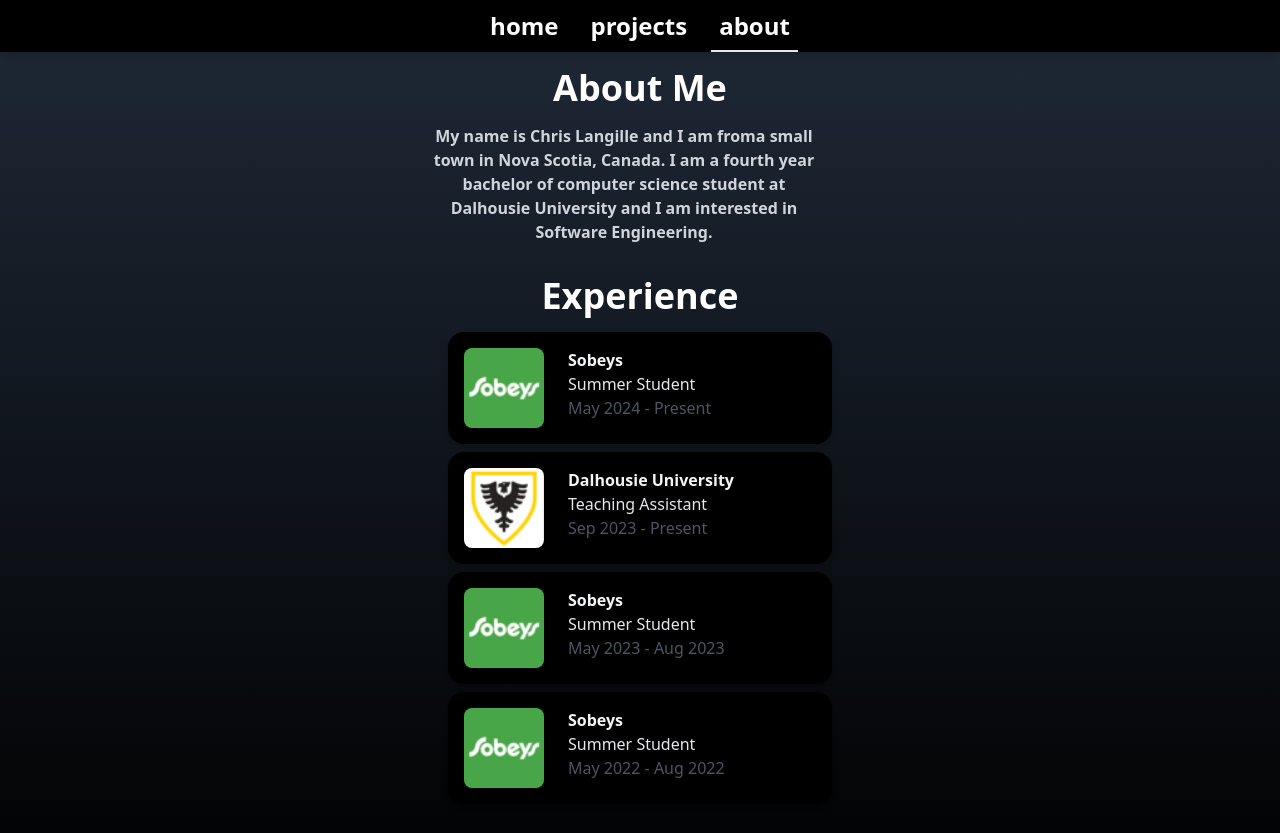
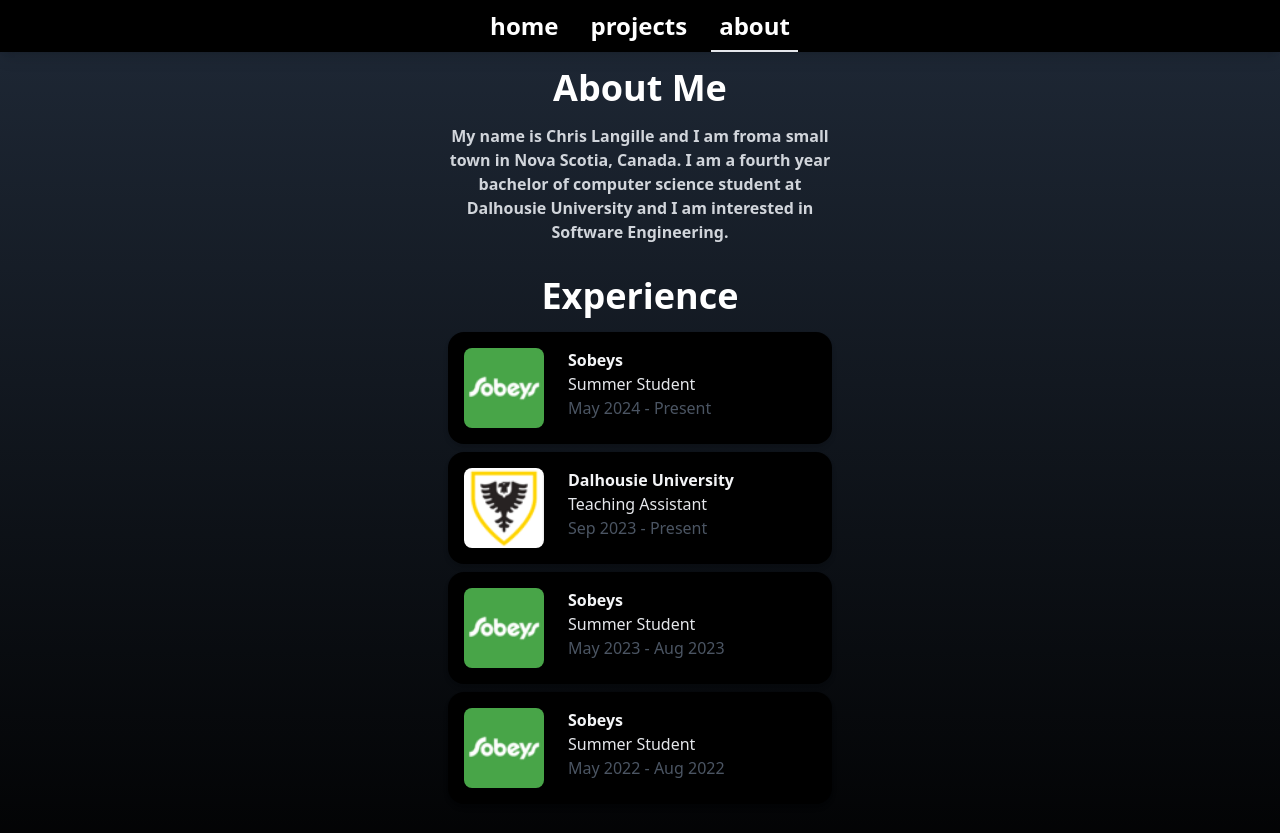
Before and after one commit to chrislangille/portfolio, a plain HTML site: page about.html in a window 1280 px wide. Shown: the top 833 px of the page. Drawn offline with Linux system fonts and the light colour scheme.

Commit message:
Text centering changes.

```diff
--- a/about.html
+++ b/about.html
@@ -42,7 +42,7 @@
 
     <!-- Main content -->
     <main class="grid grid-cols-auto justify-center">
-      <div>
+      <div class="grid grid-rows-auto justify-center">
         <h1 class="text-center text-white text-4xl font-semibold m-4">
           About Me
         </h1>
```
Also changed, not shown: build/css/style.css.
